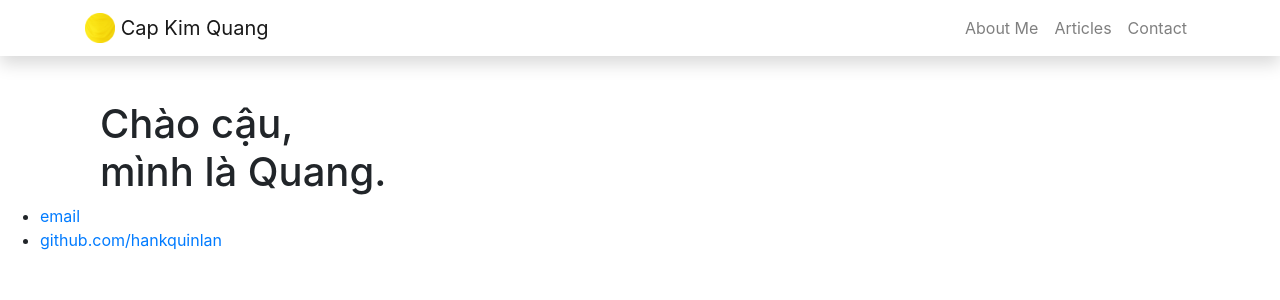
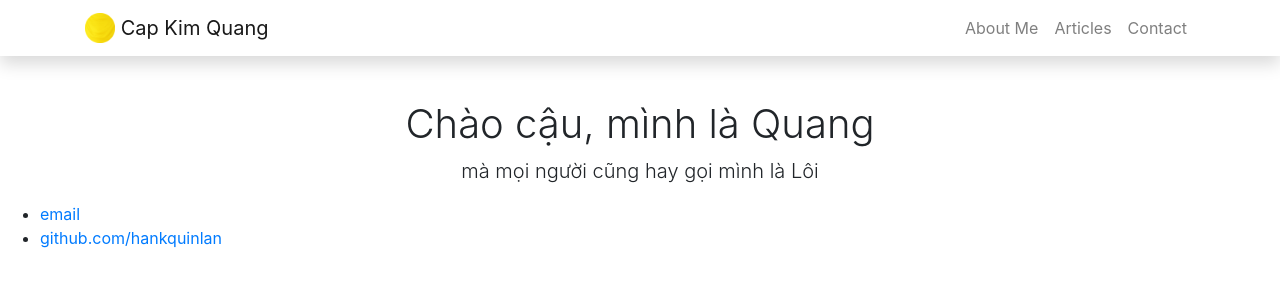
Before and after one commit to capkimquang/capkimquang.github.io, a Jekyll site: the page built from index.html, in a window 1280 px wide. Shown: the top 300 px of the page. Built offline with Jekyll 4.4.1, drawn with Linux system fonts in a browser that asks for light colours.

Commit message:
test fullpage

```diff
--- a/index.html
+++ b/index.html
@@ -2,6 +2,17 @@
 layout: default
 title: <<test>>
 ---
-<div class="container h-100">
+<!-- <div class="container h-100">
   <h1>Chào cậu, <br /> mình là Quang.</h1>
+</div> -->
+
+<div class="fullpage">
+  <div class="container h-100">
+    <div class="row h-100 align-items-center">
+      <div class="col-12 text-center">
+        <h1 class="font-weight-light">Chào cậu, mình là Quang</h1>
+        <p class="lead">mà mọi người cũng hay gọi mình là Lôi</p>
+      </div>
+    </div>
+  </div>
 </div>
```
